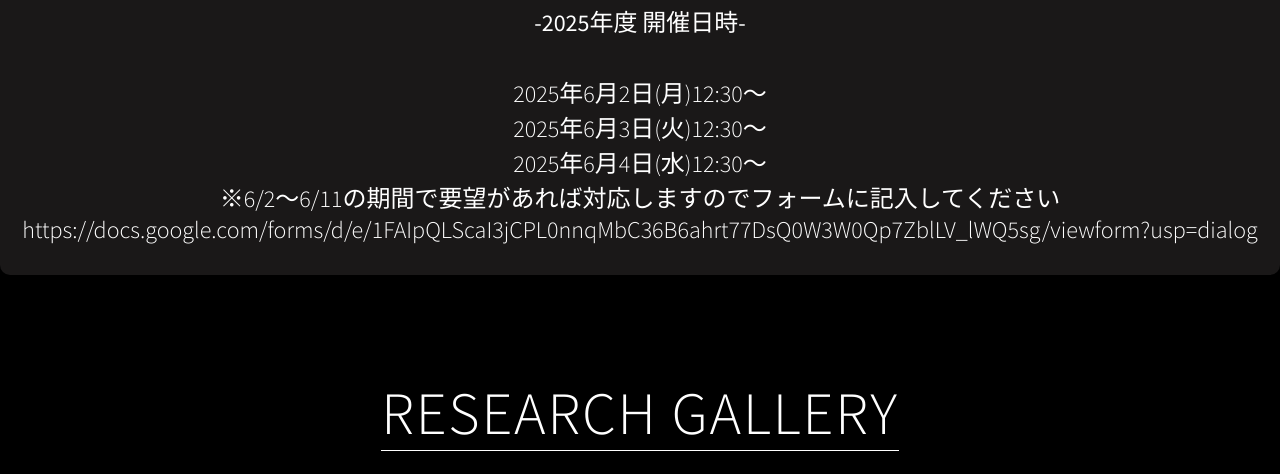
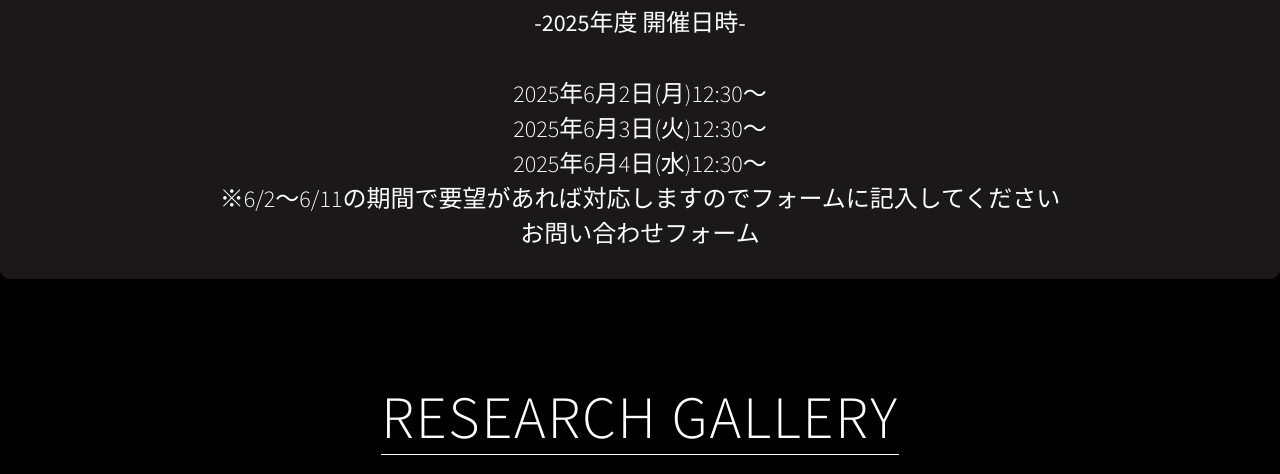
Before and after one commit to RitsCGLAB/cglabpublic, a plain HTML site: page index.html in a window 1280 px wide. Shown: the part 1124-1598 px from the top of the page. Drawn offline with nearby package versions, Linux system fonts and the light colour scheme; some packages are replaced by stand-ins of ours.

Commit message:
Add files via upload

```diff
--- a/index.html
+++ b/index.html
@@ -67,7 +67,7 @@
             2025年6月3日(火)12:30〜<br>
             2025年6月4日(水)12:30〜<br>
             ※6/2〜6/11の期間で要望があれば対応しますのでフォームに記入してください<br>
-            https://docs.google.com/forms/d/e/1FAIpQLScaI3jCPL0nnqMbC36B6ahrt77DsQ0W3W0Qp7ZblLV_lWQ5sg/viewform?usp=dialog
+            <a href="https://docs.google.com/forms/d/e/1FAIpQLScaI3jCPL0nnqMbC36B6ahrt77DsQ0W3W0Qp7ZblLV_lWQ5sg/viewform?usp=dialog">お問い合わせフォーム</a>
           </p>
         </div>
       </section>
```
